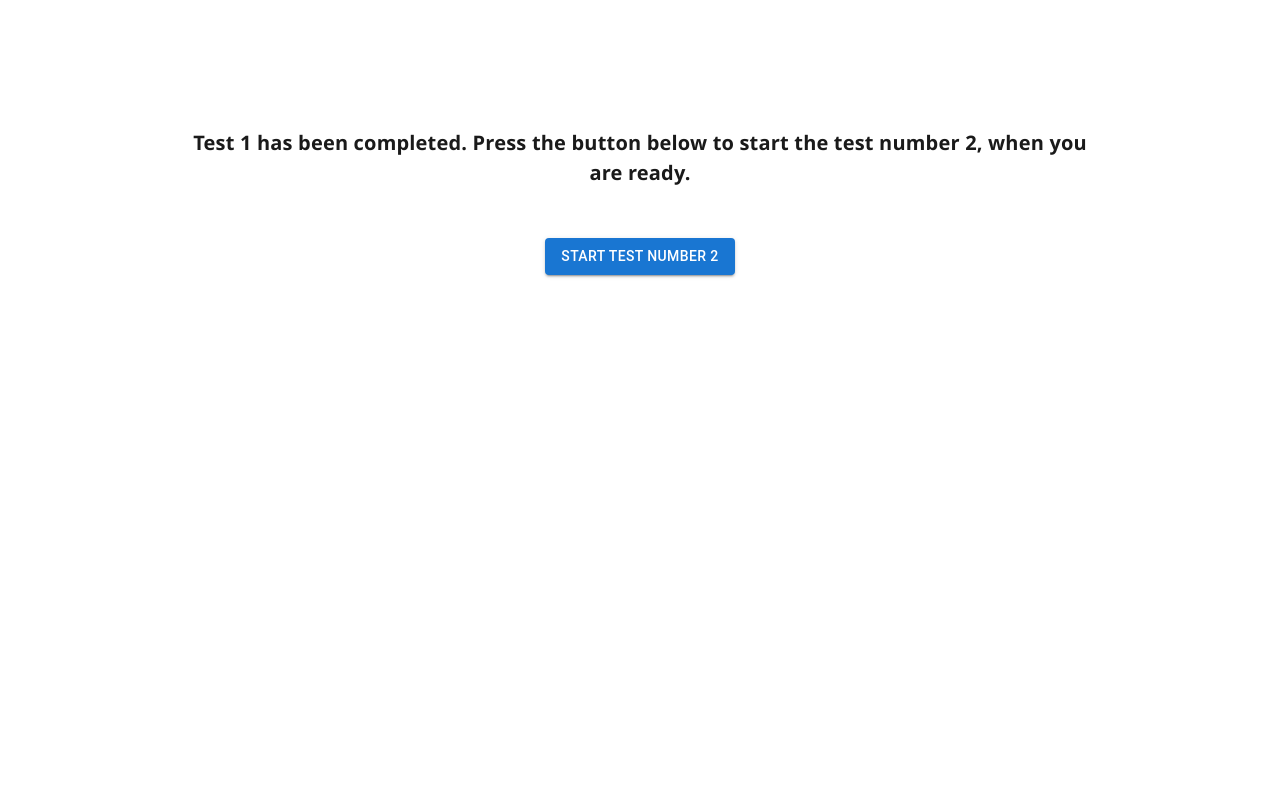
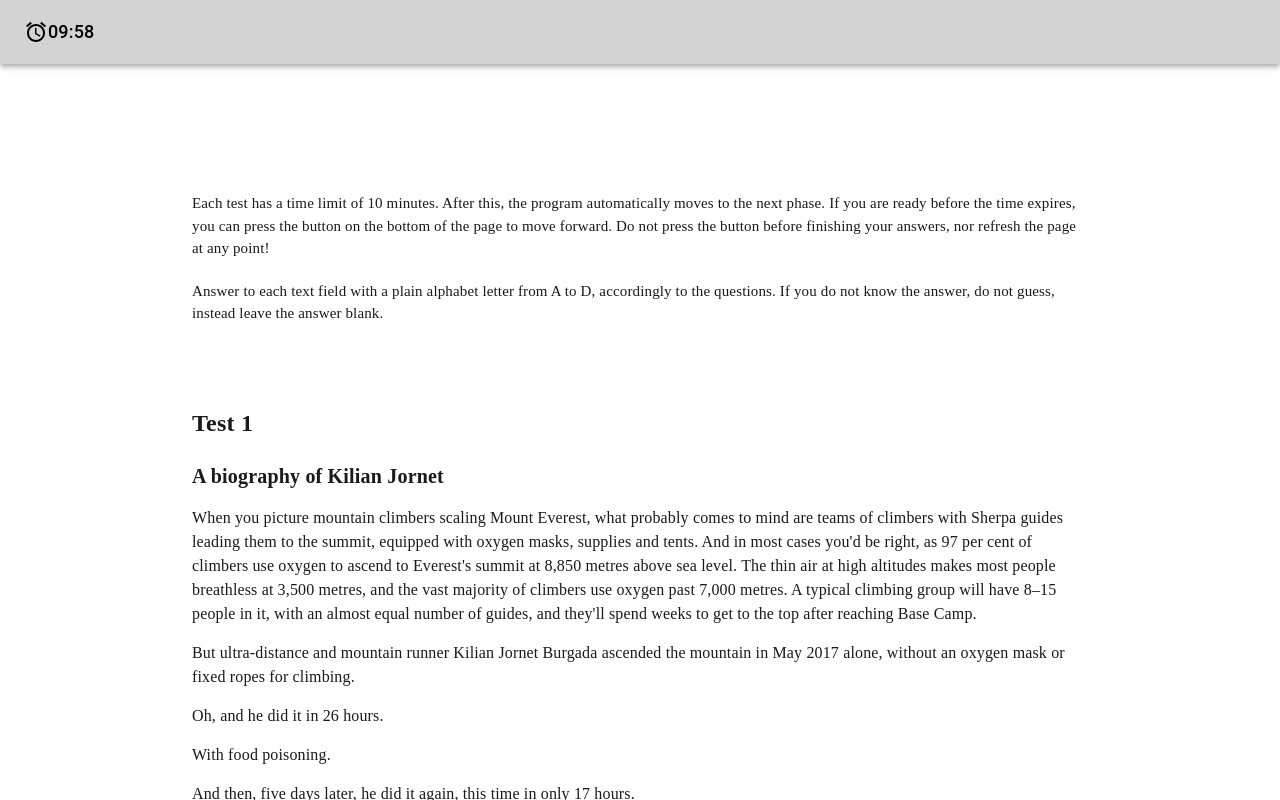
Before and after one commit to lottavilhelmiina/font-types-experimental-study, a React (Create React App) app: page / in a window 1280 px wide. Both pictures are taken after a click on the button "START THE PRACTICE TEST". Shown: the top 800 px of the page. Built offline with nearby package versions, Linux system fonts and the light colour scheme; no server answers; data requests are answered from the project's data file.

Commit message:
fixed the timer functionality

```diff
--- a/src/App.js
+++ b/src/App.js
@@ -342,9 +342,6 @@
       setRemainingTime(600);
 
 
-      if (remainingTime === 0) {
-        setIsVisible(false);
-      }
     }
     // Update state with the input value
 
@@ -362,23 +359,31 @@
       setIsVisible(true);
 setRemainingTime(600);
 
-      if (remainingTime === 0) {
-        setIsVisible(false);
-      }
-
+      setExerciseTimer();
     }
   }
 
-
-  useEffect(() => {
+  /**
+   * Starts the exercise timer
+   * @returns
+   */
+  function setExerciseTimer() {
     const timer = setInterval(() => {
-      if (remainingTime > 0) {
-        setRemainingTime(prevRemainingTime => prevRemainingTime - 1);
-      }
+      setRemainingTime(
+        // Each second, 1 sec is removed from the timer. When it reaches zero, stopExerciseTimer is called
+        prevRemainingTime => ( prevRemainingTime <= 0) ? stopExerciseTimer(timer) : prevRemainingTime - 1);
     }, 1000);
     return () => clearInterval(timer);
-  }, []);
+  }
 
+  /**
+   * Stops the exercise timer and sets the page visibility to false
+   * @param {*} timer
+   */
+  function stopExerciseTimer(timer) {
+    setIsVisible(false);
+    clearInterval(timer);
+  }
 
   function formatTime(timeInSeconds) {
     const minutes = Math.floor(timeInSeconds / 60);
@@ -401,13 +406,13 @@
           </Box>
         ) : (
           isVisible && tableID < 4 && <div>
-            <AppBar position='fixed' sx={{ bgcolor: remainingTime > 60 ? "#D3D3D3" : "#FF9478" }}>
+        <AppBar position='absolute'sx={{bgcolor: remainingTime > 60 ? "#D3D3D3" : "#FF9478"}}>
           <Toolbar>
-                <AccessAlarmIcon sx={{ color: 'black' }} />
-                <Typography sx={{ color: 'black', fontSize: "18px" }} variant="h6" component="div">
+            <AccessAlarmIcon sx={{color: 'black'}}/>
+            <Typography sx={{color: 'black', fontSize: "18px"}} variant="h6" component="div">
             {formatTime(remainingTime)}
             </Typography>
-                <br />
+            <br/>
 
           </Toolbar>
         </AppBar>
```
Lines whose indentation alone changed are shown as unchanged.
